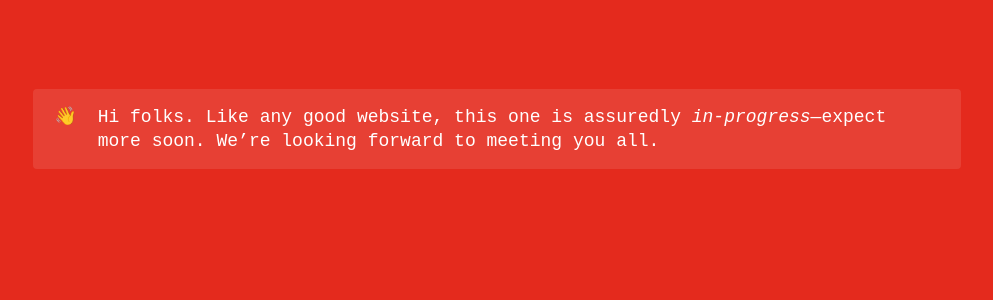
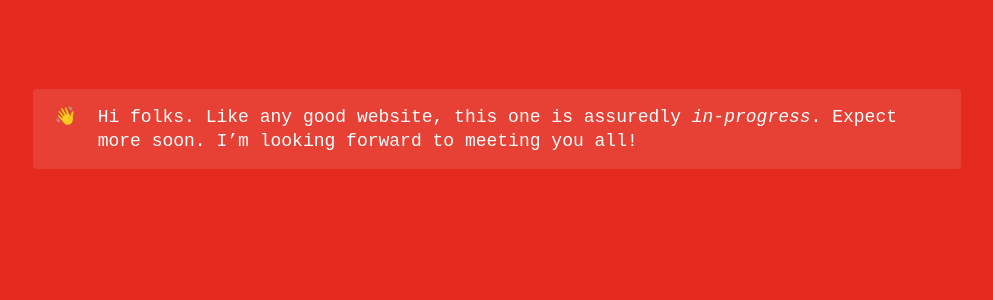
Before and after one commit to core-interaction/core-interaction.github.io, a Jekyll site: the page built from index.md, in a window 1280 px wide. Shown: the part 812-1112 px from the top of the page, without its empty margins (143-1136 px from the left). Built offline with Jekyll 4.4.1, drawn with Linux system fonts in a browser that asks for light colours.

Commit message:
Language.

```diff
--- a/index.md
+++ b/index.md
@@ -40,5 +40,5 @@ instructor:
 
 {% include link_list.html rows=2 %}
 
-> Hi folks. Like any good website, this one is assuredly *in-progress*—expect more soon. We’re looking forward to meeting you all.
+> Hi folks. Like any good website, this one is assuredly *in-progress*. Expect more soon. I’m looking forward to meeting you all!
 {: .callout icon='👋' }
```
